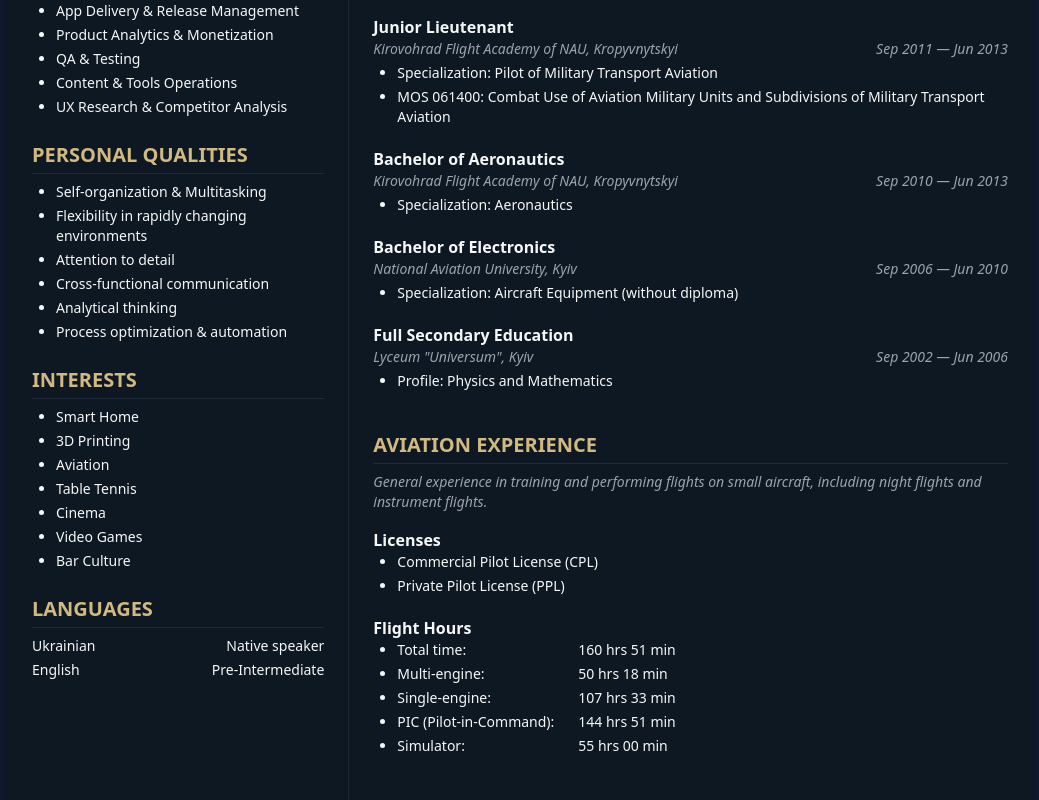
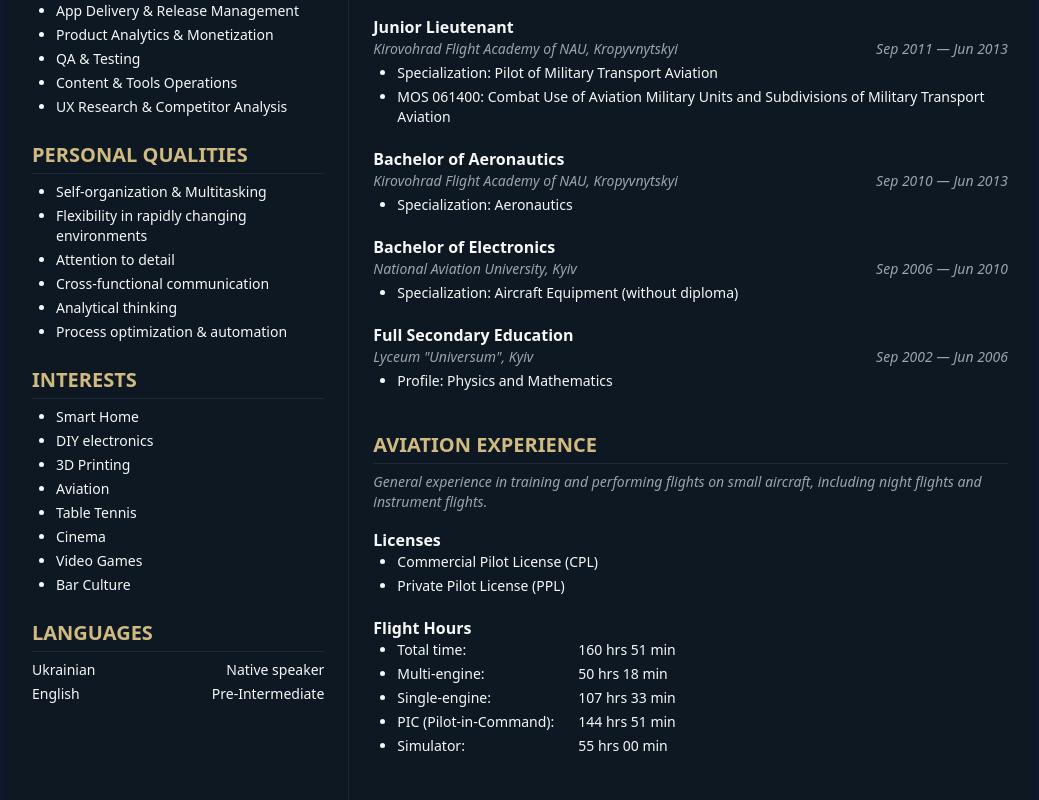
Before and after one commit to OKchesterOK/cv-landing, a React (Vite) app: page / in a window 1280 px wide. Shown: the part 883-1683 px from the top of the page, without its empty margins (120-1159 px from the left). Built offline with nearby package versions, Linux system fonts and the light colour scheme.

Commit message:
Update App.jsx

```diff
--- a/src/App.jsx
+++ b/src/App.jsx
@@ -87,6 +87,7 @@ export default function App() {
             <Section title={t('interests_title')}>
               <ul className="list-disc pl-6 text-sm text-mainText space-y-1">
                 <li>{t('interest_smart_home')}</li>
+                <li>{t('interest_diy')}</li>
                 <li>{t('interest_3d_printing')}</li>
                 <li>{t('interest_aviation')}</li>
                 <li>{t('interest_table_tennis')}</li>
```
